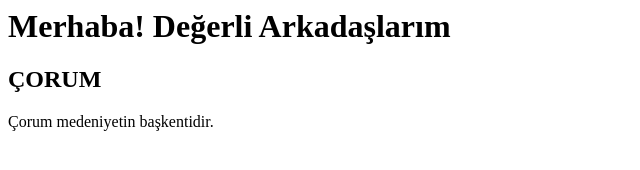
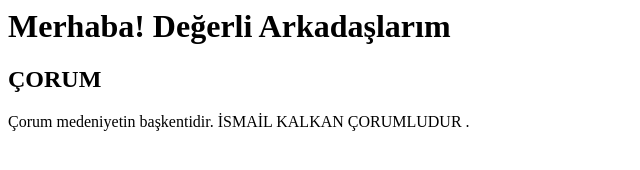
Before and after one commit to kalkaniremsu9-star/ilk--sistem-, a plain HTML site: page index.html in a window 1280 px wide. Shown: the whole page, without its empty margins (0-640 px from the left). Drawn offline with Linux system fonts and the light colour scheme.

Commit message:
Update index.html

```diff
--- a/index.html
+++ b/index.html
@@ -5,6 +5,6 @@
 <body>
 <h1> Merhaba! Değerli Arkadaşlarım </h1>
 <h2> ÇORUM </h2>
-  <P> Çorum medeniyetin başkentidir.</P>
+  <P> Çorum medeniyetin başkentidir. İSMAİL KALKAN ÇORUMLUDUR .</P>
 </body>
 </html>
```
